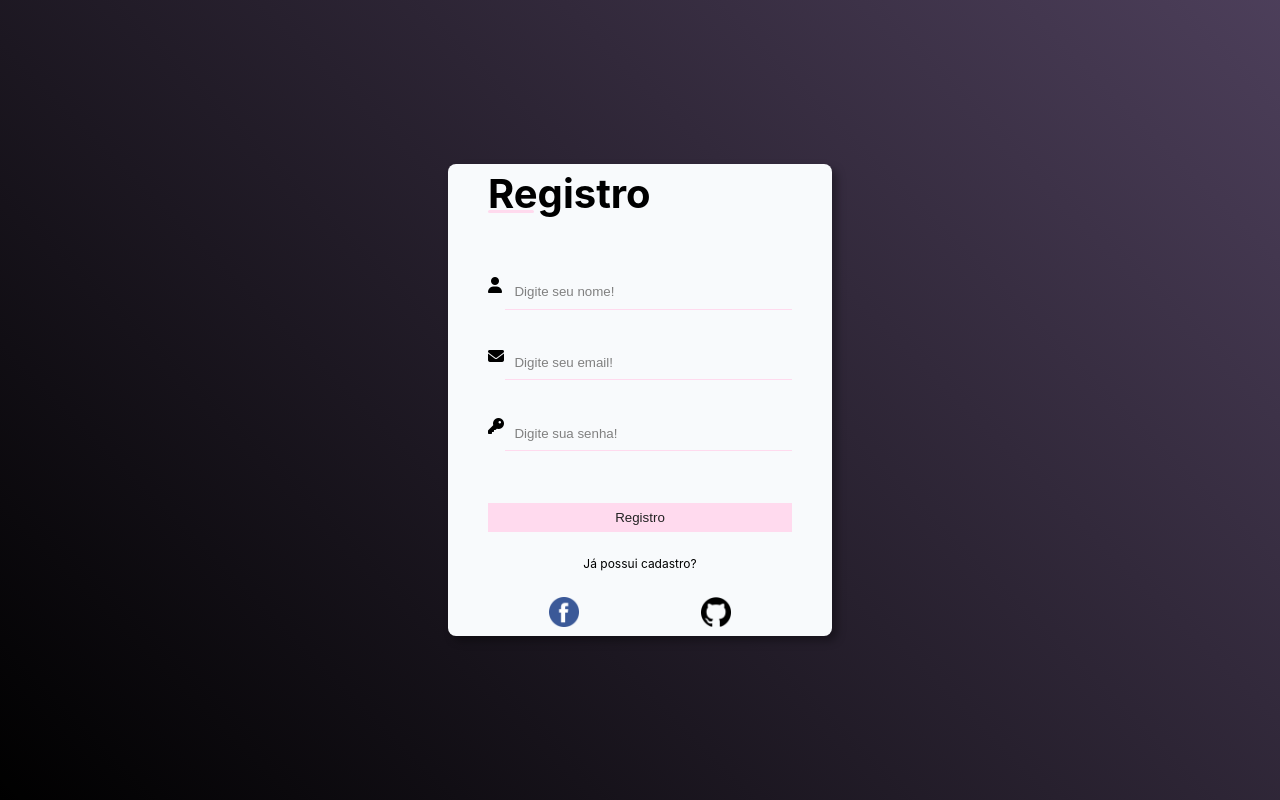
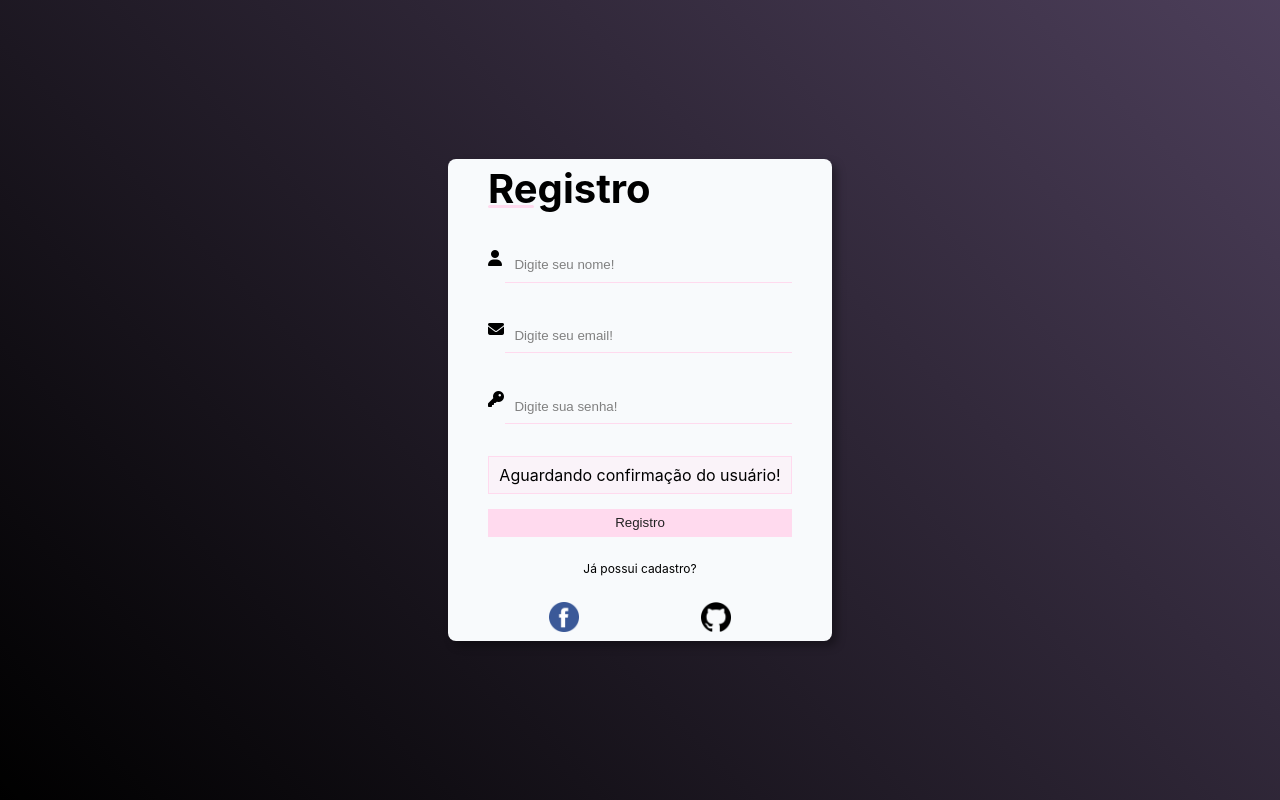
Before and after one commit to yohran1/Portfolio, a React (Create React App) app: page /projeto/register in a window 1280 px wide. Built offline with nearby package versions, Linux system fonts and the light colour scheme.

Commit message:
Nova demanda

```diff
--- a/src/components/project/user/ForgotPassword.js
+++ b/src/components/project/user/ForgotPassword.js
@@ -4,9 +4,9 @@ import style from './Login.module.css'
 import SubmitButton from '../../form/SubmitButton'
 import LinkButton from '../../layout/LinkButton'
 import { useState } from 'react'
+import Message from './Message'
 
 export default function ForgotPassword(){
-
     const [message, setMessage] = useState('Aguardando confirmação do usuário!')
 
     return(
@@ -21,9 +21,7 @@ export default function ForgotPassword(){
                         name='password'
                         placeholder='Digite nova senha!'
                     />
-                    <div className={style.message}>
-                        <p>{message}</p>
-                    </div>
+                    <Message  message={message}/>
 
                     <div className={style.buttons}>
                         <SubmitButton text='Salvar'/>
--- a/src/components/project/user/Login.module.css
+++ b/src/components/project/user/Login.module.css
@@ -75,7 +75,7 @@ body{
     align-items: center;
     justify-content: center;
     gap: 20px;
-    margin: 12% 0;
+    margin: 5% 0;
   }
   .input_box_login label{
     font-size: 14px;
@@ -115,12 +115,6 @@ body{
 .has_registration a:hover{
     color: var(--color-purple-100);
 }
-.message{
-  border: 1px solid rgb(255, 218, 238);
-  background-color: rgba(255, 218, 238, 0.233);
-  padding: 0.5em;
-  text-align: center;
-}
 .buttons{
   display: flex;
   justify-content: space-between;
--- /dev/null
+++ b/src/components/project/user/Message.js
@@ -0,0 +1,10 @@
+import style from './Message.module.css'
+
+export default function Message({message}){
+
+    return(
+        <div className={style.message}>
+            <p>{message}</p>
+        </div>
+    )
+}
--- /dev/null
+++ b/src/components/project/user/Message.module.css
@@ -0,0 +1,7 @@
+.message{
+    border: 1px solid rgb(255, 218, 238);
+    background-color: rgba(255, 218, 238, 0.233);
+    padding: 0.5em;
+    text-align: center;
+    margin: 0.1% 5% 5% auto;
+  }
--- a/src/components/project/user/Register.js
+++ b/src/components/project/user/Register.js
@@ -2,11 +2,14 @@ import Container from "../../layout/Container";
 import Input from "../../form/Input";
 import style from './Login.module.css'
 import { Link } from 'react-router-dom'
+import { useState } from 'react'
 import Facebook from './img/facebook.png'
 import GitHub from './img/github.png'
 import SubmitButton from "../../form/SubmitButton";
+import Message from "./Message";
 
 export default function Register(){
+    const [message, setMessage] = useState('Aguardando confirmação do usuário!')
 
     return(
         <Container>
@@ -32,6 +35,7 @@ export default function Register(){
                     placeholder='Digite sua senha!'
                 />
             </div>
+                <Message message={message}/>
                 <SubmitButton text='Registro'/>
             <div className={style.has_registration}>
                 <Link to="/projeto/login">Já possui cadastro?</Link>
```
